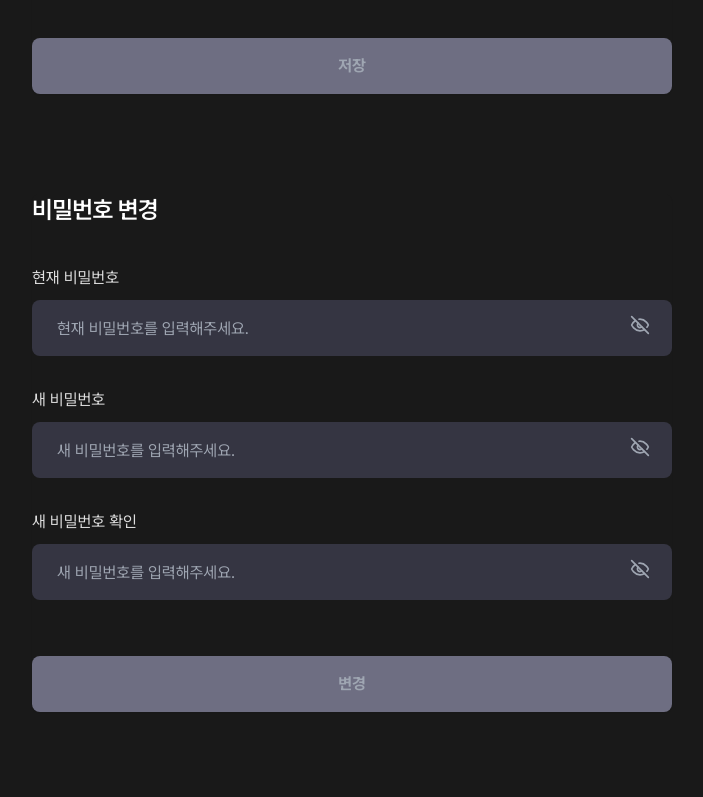
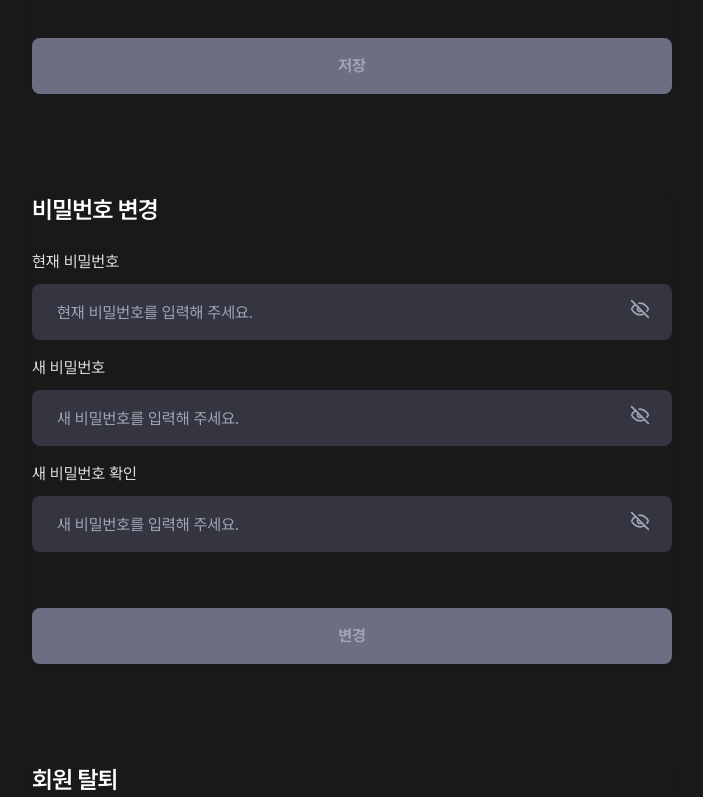
Before and after one commit to Team-Partage/partage_web, a Next.js app: page /mypage in a window 1280 px wide. Shown: the part 574-1371 px from the top of the page, without its empty margins (288-991 px from the left). Built offline with nearby package versions, Linux system fonts and the light colour scheme.

Commit message:
refactor: PasswordInput 모듈화

```diff
--- a/src/app/(auth)/register/page.tsx
+++ b/src/app/(auth)/register/page.tsx
@@ -4,35 +4,47 @@ import { useState } from 'react';
 
 import { z } from 'zod';
 
+import PasswordInput from '@/components/PasswordInput';
 import { Button } from '@/components/ui/button';
 import { Card, CardContent } from '@/components/ui/card';
 import { Form, FormControl, FormField, FormItem, FormLabel } from '@/components/ui/form';
 import { Input } from '@/components/ui/input';
 import { SignUp } from '@/services/user';
 import { zodResolver } from '@hookform/resolvers/zod';
-import { Eye, EyeOff } from 'lucide-react';
 import { useRouter } from 'next/navigation';
 import { useForm } from 'react-hook-form';
 
 import FormModal from '../../../components/FormModal';
 
-const RegisterSchema = z.object({
-  email: z.string().email('이메일 형식에 맞게 작성해주세요.'),
-  username: z.string().min(1, '이름을 입력해주세요.'),
-  nickname: z.string().min(1, '닉네임을 입력해주세요.'),
-  password: z
+const passwordValidation = z
   .string()
   .min(8, '비밀번호는 최소 8자 이상이어야 합니다.')
   .max(16, '비밀번호는 최대 16자까지 가능합니다.')
   .regex(
     /^(?=.*[A-Za-z])(?=.*\d)(?=.*[@$!%*#?&])[A-Za-z\d@$!%*#?&]{8,16}$/,
     '비밀번호는 영문, 숫자, 특수문자가 포함된 8~16자여야 합니다.',
-    ),
+  );
+
+const RegisterSchema = z
+  .object({
+    email: z.string().email('이메일 형식에 맞게 작성해주세요.'),
+    username: z.string().min(1, '이름을 입력해주세요.'),
+    nickname: z.string().min(1, '닉네임을 입력해주세요.'),
+    password: passwordValidation,
+    passwordCheck: passwordValidation,
+  })
+  .superRefine(({ password, passwordCheck }, ctx) => {
+    if (password !== passwordCheck) {
+      ctx.addIssue({
+        code: z.ZodIssueCode.custom,
+        message: '비밀번호가 일치하지 않아요.',
+        path: ['passwordCheck'],
+      });
+    }
   });
 
 const RegisterPage = () => {
   const [open, setOpen] = useState(false);
-  const [showPassword, setShowPassword] = useState(false);
   const router = useRouter();
 
   const form = useForm<z.infer<typeof RegisterSchema>>({
@@ -42,13 +54,10 @@ const RegisterPage = () => {
       username: '',
       nickname: '',
       password: '',
+      passwordCheck: '',
     },
     mode: 'onChange',
   });
-
-  const togglePassword = () => {
-    setShowPassword(!showPassword);
-  };
 
   const onSubmit = async (data: z.infer<typeof RegisterSchema>) => {
     try {
@@ -65,29 +74,11 @@ const RegisterPage = () => {
 
   return (
     <div className="flex h-screen w-full items-center justify-center">
-      <Card className="h-[360px] w-[645px] border-0 base-regular mobile:w-[335px] tablet:w-[440px] tablet:small-regular ">
+      <Card className="h-[360px] w-[640px] border-0 base-regular mobile:w-[335px] tablet:w-[440px] tablet:small-regular ">
         <CardContent>
           <Form {...form}>
             <form onSubmit={form.handleSubmit(onSubmit)}>
               <div className="space-y-4">
-                <FormField
-                  control={form.control}
-                  name="email"
-                  render={({ field, fieldState: { error } }) => (
-                    <FormItem>
-                      <FormLabel>이메일</FormLabel>
-                      <FormControl>
-                        <Input
-                          type="text"
-                          placeholder="이메일을 입력해 주세요."
-                          isError={!!error}
-                          errorText={error?.message}
-                          {...field}
-                        />
-                      </FormControl>
-                    </FormItem>
-                  )}
-                />
                 <FormField
                   control={form.control}
                   name="username"
@@ -126,29 +117,44 @@ const RegisterPage = () => {
                 />
                 <FormField
                   control={form.control}
-                  name="password"
+                  name="email"
                   render={({ field, fieldState: { error } }) => (
                     <FormItem>
-                      <FormLabel>비밀번호</FormLabel>
+                      <FormLabel>이메일</FormLabel>
                       <FormControl>
                         <Input
-                          type={showPassword ? 'text' : 'password'}
-                          placeholder="비밀번호를 영문, 숫자, 특수문자가 포함된 8~16자로 입력해 주세요."
+                          type="text"
+                          placeholder="이메일을 입력해 주세요."
                           isError={!!error}
                           errorText={error?.message}
-                          endAdornment={
-                            <button type="button" onClick={togglePassword}>
-                              {showPassword ? (
-                                <Eye className="mr-2 h-[20px] text-neutral-200 " />
-                              ) : (
-                                <EyeOff className="mr-2 h-[20px] text-neutral-200 " />
-                              )}
-                            </button>
-                          }
                           {...field}
                         />
                       </FormControl>
                     </FormItem>
+                  )}
+                />
+                <FormField
+                  control={form.control}
+                  name="password"
+                  render={({ field, fieldState: { error } }) => (
+                    <PasswordInput
+                      field={field}
+                      error={error}
+                      label="비밀번호"
+                      placeholder="비밀번호를 입력해 주세요"
+                    />
+                  )}
+                />
+                <FormField
+                  control={form.control}
+                  name="passwordCheck"
+                  render={({ field, fieldState: { error } }) => (
+                    <PasswordInput
+                      field={field}
+                      error={error}
+                      label="비밀번호 확인"
+                      placeholder="비밀번호를 입력해 주세요."
+                    />
                   )}
                 />
               </div>
--- a/src/app/mypage/_components/PasswordCheck.tsx
+++ b/src/app/mypage/_components/PasswordCheck.tsx
@@ -7,14 +7,14 @@ import { z } from 'zod';
 import FormModal from '@/components/FormModal';
 import { Button } from '@/components/ui/button';
 import { Card, CardContent, CardTitle } from '@/components/ui/card';
-import { Form, FormControl, FormField, FormItem, FormLabel } from '@/components/ui/form';
-import { Input } from '@/components/ui/input';
+import { Form, FormField } from '@/components/ui/form';
 import { CustomError } from '@/lib/customError';
 import { EditProfile } from '@/services/user';
 import { EditPasswordRequest } from '@/services/user/type';
 import { zodResolver } from '@hookform/resolvers/zod';
-import { Eye, EyeOff } from 'lucide-react';
 import { useForm } from 'react-hook-form';
+
+import PasswordInput from '../../../components/PasswordInput';
 
 const passwordValidation = z
   .string()
@@ -43,11 +43,6 @@ const PasswordSchema = z
 
 const PasswordCheck = () => {
   const [open, setOpen] = useState(false);
-  const [showPassword, setShowPassword] = useState({
-    passwordShow: false,
-    newPasswordShow: false,
-    newPasswordCheckShow: false,
-  });
 
   const form = useForm<z.infer<typeof PasswordSchema>>({
     resolver: zodResolver(PasswordSchema),
@@ -58,13 +53,6 @@ const PasswordCheck = () => {
     },
     mode: 'onChange',
   });
-
-  const togglePassword = (field: keyof typeof showPassword) => {
-    setShowPassword((prevState) => ({
-      ...prevState,
-      [field]: !prevState[field],
-    }));
-  };
 
   const onSubmit = async (data: z.infer<typeof PasswordSchema>) => {
     try {
@@ -103,87 +91,36 @@ const PasswordCheck = () => {
                     control={form.control}
                     name="password"
                     render={({ field, fieldState: { error } }) => (
-                      <FormItem className="pt-4">
-                        <FormLabel>현재 비밀번호</FormLabel>
-                        <FormControl>
-                          <Input
-                            type={showPassword.passwordShow ? 'text' : 'password'}
-                            placeholder="현재 비밀번호를 입력해주세요."
-                            isError={!!error}
-                            errorText={error?.message}
-                            endAdornment={
-                              <button type="button" onClick={() => togglePassword('passwordShow')}>
-                                {showPassword.passwordShow ? (
-                                  <Eye className="mr-2 h-[20px] text-neutral-200 " />
-                                ) : (
-                                  <EyeOff className="mr-2 h-[20px] text-neutral-200 " />
-                                )}
-                              </button>
-                            }
-                            {...field}
-                          />
-                        </FormControl>
-                      </FormItem>
+                      <PasswordInput
+                        field={field}
+                        error={error}
+                        label="현재 비밀번호"
+                        placeholder="현재 비밀번호를 입력해 주세요."
+                      />
                     )}
                   />
                   <FormField
                     control={form.control}
                     name="newPassword"
                     render={({ field, fieldState: { error } }) => (
-                      <FormItem className="pt-4">
-                        <FormLabel>새 비밀번호</FormLabel>
-                        <FormControl>
-                          <Input
-                            type={showPassword.newPasswordShow ? 'text' : 'password'}
-                            placeholder="새 비밀번호를 입력해주세요."
-                            isError={!!error}
-                            errorText={error?.message}
-                            endAdornment={
-                              <button
-                                type="button"
-                                onClick={() => togglePassword('newPasswordShow')}
-                              >
-                                {showPassword.newPasswordShow ? (
-                                  <Eye className="mr-2 h-[20px] text-neutral-200 " />
-                                ) : (
-                                  <EyeOff className="mr-2 h-[20px] text-neutral-200 " />
-                                )}
-                              </button>
-                            }
-                            {...field}
-                          />
-                        </FormControl>
-                      </FormItem>
+                      <PasswordInput
+                        field={field}
+                        error={error}
+                        label="새 비밀번호"
+                        placeholder="새 비밀번호를 입력해 주세요."
+                      />
                     )}
                   />
                   <FormField
                     control={form.control}
                     name="newPasswordCheck"
                     render={({ field, fieldState: { error } }) => (
-                      <FormItem className="pt-4">
-                        <FormLabel>새 비밀번호 확인</FormLabel>
-                        <FormControl>
-                          <Input
-                            type={showPassword.newPasswordCheckShow ? 'text' : 'password'}
-                            placeholder="새 비밀번호를 입력해주세요."
-                            isError={!!error}
-                            errorText={error?.message}
-                            endAdornment={
-                              <button
-                                type="button"
-                                onClick={() => togglePassword('newPasswordCheckShow')}
-                              >
-                                {showPassword.newPasswordCheckShow ? (
-                                  <Eye className="mr-2 h-[20px] text-neutral-200 " />
-                                ) : (
-                                  <EyeOff className="mr-2 h-[20px] text-neutral-200 " />
-                                )}
-                              </button>
-                            }
-                            {...field}
-                          />
-                        </FormControl>
-                      </FormItem>
+                      <PasswordInput
+                        field={field}
+                        error={error}
+                        label="새 비밀번호 확인"
+                        placeholder="새 비밀번호를 입력해 주세요."
+                      />
                     )}
                   />
                 </div>
--- /dev/null
+++ b/src/components/PasswordInput.tsx
@@ -0,0 +1,50 @@
+'use client';
+
+import { useState } from 'react';
+
+import { FormItem, FormLabel, FormControl } from '@/components/ui/form';
+import { Input } from '@/components/ui/input';
+import { Eye, EyeOff } from 'lucide-react';
+
+import type { ControllerRenderProps, FieldError } from 'react-hook-form';
+
+type Props = {
+  field: Partial<ControllerRenderProps>;
+  error?: FieldError;
+  label: string;
+  placeholder: string;
+};
+
+const PasswordInput = ({ field, error, label, placeholder }: Props) => {
+  const [showPassword, setShowPassword] = useState(false);
+
+  const togglePassword = () => {
+    setShowPassword(!showPassword);
+  };
+
+  return (
+    <FormItem>
+      <FormLabel>{label}</FormLabel>
+      <FormControl>
+        <Input
+          type={showPassword ? 'text' : 'password'}
+          placeholder={placeholder}
+          isError={!!error}
+          errorText={error?.message}
+          endAdornment={
+            <button type="button" onClick={togglePassword}>
+              {showPassword ? (
+                <Eye className="mr-2 h-[20px] text-neutral-200 " />
+              ) : (
+                <EyeOff className="mr-2 h-[20px] text-neutral-200 " />
+              )}
+            </button>
+          }
+          {...field}
+        />
+      </FormControl>
+    </FormItem>
+  );
+};
+
+export default PasswordInput;
```
Lines whose indentation alone changed are shown as unchanged.
